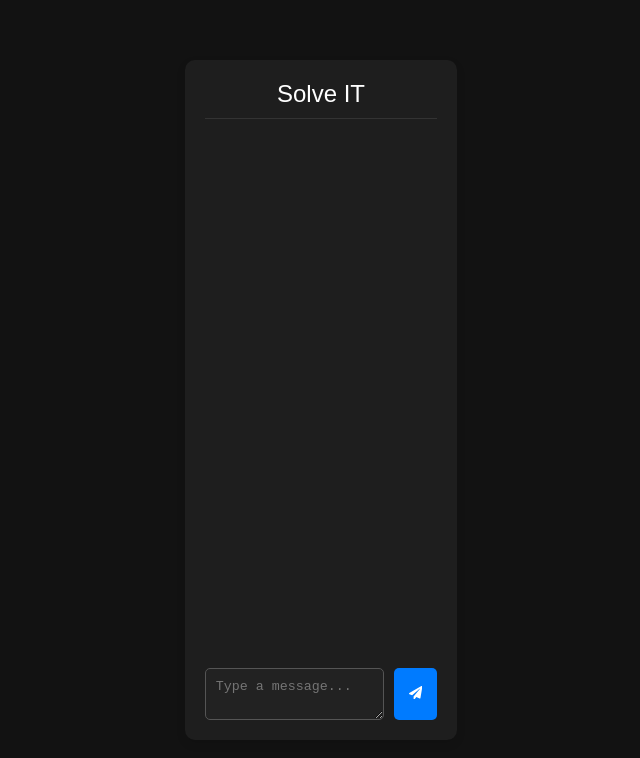
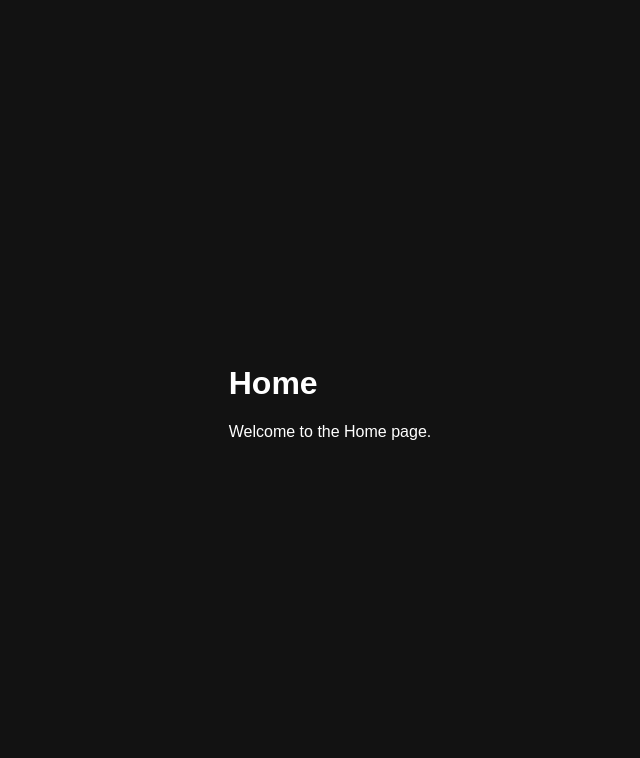
Before and after one commit to dhanush-dev01/AIrepo, a React (Create React App) app: page / in a window 1280 px wide. Shown: the top 758 px of the page, without its empty margins (310-950 px from the left). Built offline with nearby package versions, Linux system fonts and the light colour scheme.

Commit message:
code fix

```diff
--- a/src/App.js
+++ b/src/App.js
@@ -1,5 +1,5 @@
 import React from 'react';
-import { BrowserRouter as Router, Route, Routes, Link } from 'react-router-dom';
+import { BrowserRouter as Router, Route, Routes } from 'react-router-dom';
 import './App.css';
 import Home from './components/home';
 function App() {
--- a/src/components/home.js
+++ b/src/components/home.js
@@ -1,86 +1,14 @@
-import React, { useState, useEffect } from 'react';
-import ReactMarkdown from 'react-markdown';
-import remarkGfm from 'remark-gfm';
-import { FaPaperPlane, FaUser, FaRobot } from 'react-icons/fa';
+import React from 'react';
+
 import './Home.css';
 
 const Home = () => {
-  const [prompt, setPrompt] = useState('');
-  const [messages, setMessages] = useState([]);
-  const [isLoading, setIsLoading] = useState(false);
-
-  const handleSubmit = async (e) => {
-    e.preventDefault();
-    if (!prompt.trim()) return;
-
-    const userMessage = { sender: 'user', text: prompt };
-    setMessages((prev) => [...prev, userMessage]);
-    setIsLoading(true);
-    setPrompt('');
-
-    try {
-      const res = await fetch('http://127.0.0.1:5000/generate', {
-        method: 'POST',
-        headers: { 'Content-Type': 'application/json' },
-        body: JSON.stringify({ prompt }),
-      });
-
-      if (!res.body) throw new Error('No response body received.');
-
-      const reader = res.body.getReader();
-      const decoder = new TextDecoder('utf-8');
-      let result = '';
-
-      while (true) {
-        const { value, done } = await reader.read();
-        if (done) break;
-        result += decoder.decode(value, { stream: true });
-
-        setMessages((prev) => {
-          const lastMessage = prev[prev.length - 1];
-          if (lastMessage.sender === 'bot') {
-            return [...prev.slice(0, -1), { sender: 'bot', text: result }];
-          } else {
-            return [...prev, { sender: 'bot', text: result }];
-          }
-        });
-      }
-    } catch (error) {
-      console.error('Error:', error);
-      setMessages((prev) => [...prev, { sender: 'bot', text: 'An error occurred.' }]);
-    } finally {
-      setIsLoading(false);
-    }
-  };
-
-  return (
-    <div className="chat-container">
-      <div className="chat-header">Solve IT</div>
-      <div className="chat-box">
-        {messages.map((msg, index) => (
-          <div key={index} className={`chat-message ${msg.sender}`}>
-            {msg.sender === 'user' ? <FaUser className="icon user" /> : <FaRobot className="icon bot" />}
-            <div className="message-content">
-              <ReactMarkdown remarkPlugins={[remarkGfm]}>{msg.text}</ReactMarkdown>
-            </div>
-          </div>
-        ))}
-        {isLoading && <div className="loading">Typing<span className="dots">...</span></div>}
-      </div>
-      <form className="chat-input" onSubmit={handleSubmit}>
-        <textarea
-          value={prompt}
-          onChange={(e) => setPrompt(e.target.value)}
-          placeholder="Type a message..."
-          rows="2"
-          disabled={isLoading}
-        />
-        <button type="submit" disabled={isLoading}>
-          <FaPaperPlane />
-        </button>
-      </form>
+  return(
+    <div className="home">
+      <h1>Home</h1>
+      <p>Welcome to the Home page.</p>
     </div>
-  );
-};
+  )
+}
 
 export default Home;
```
